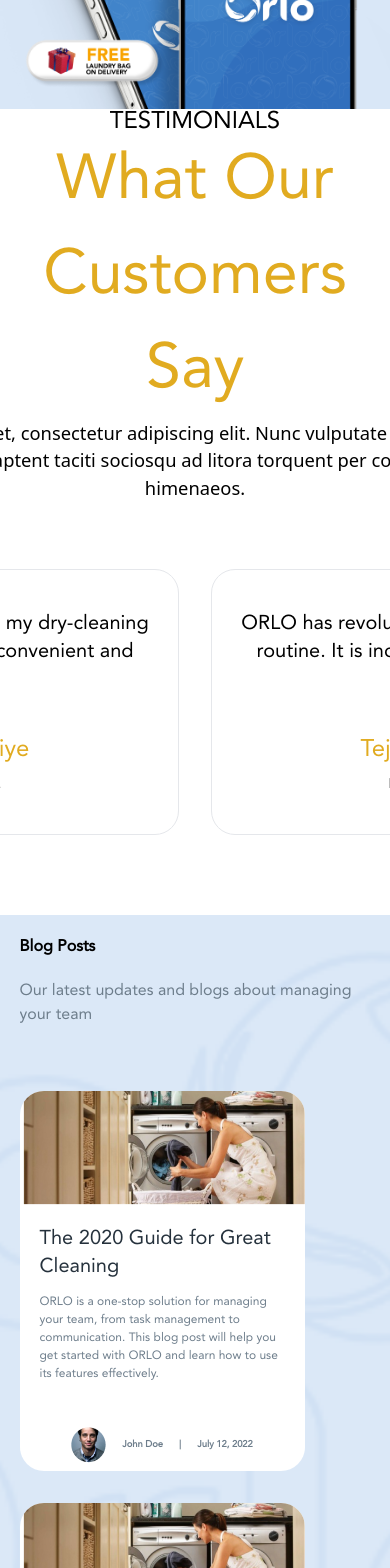
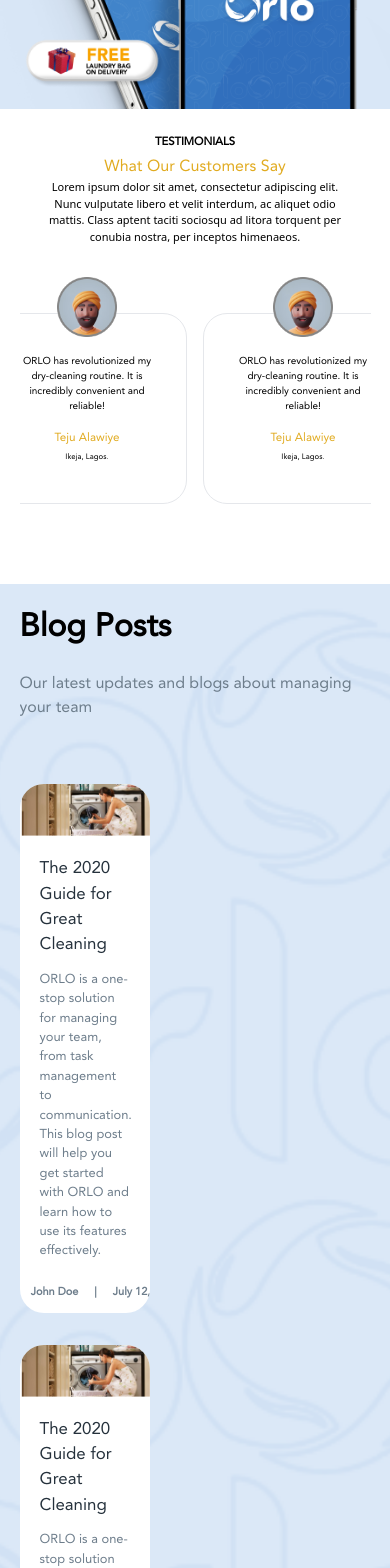
Before and after one commit to Orlomgmt/web_frontend_orlo, a React (Create React App) app: page / in a window 390 px wide. Shown: the part 2360-3928 px from the top of the page. Built offline with nearby package versions, Linux system fonts and the light colour scheme.

Commit message:
updated the mobile view of some sections

```diff
--- a/src/components/BlogSection.jsx
+++ b/src/components/BlogSection.jsx
@@ -1,9 +1,11 @@
-import React from "react";
+import React, { useEffect, useState } from "react";
 import backgroundImage from "../images/blogSectionBg.png";
 import imageBLog1 from "../images/blogImage1.png";
 import profileBlogImage from "../images/Ellipse.png";
 
 const BlogSection = () => {
+  const [visibleItems, setVisibleItems] = useState(4);
+
   const blogData = [
     {
       id: 1,
@@ -102,6 +104,26 @@
       date: "July 12, 2022",
     },
   ];
+
+  useEffect(() => {
+    const handleResize = () => {
+      if (window.innerWidth >= 1280) {
+        // xl breakpoint
+        setVisibleItems(8);
+      } else if (window.innerWidth >= 768) {
+        // md breakpoint
+        setVisibleItems(6);
+      } else {
+        setVisibleItems(4);
+      }
+    };
+
+    handleResize(); // Call once to set initial state
+    window.addEventListener("resize", handleResize);
+
+    return () => window.removeEventListener("resize", handleResize);
+  }, []);
+
   return (
     <section
       className=" w-[100%] flex flex-col justify-center items-center mx-auto bg-primary101 "
@@ -113,34 +135,38 @@
       }}
     >
       <div className=" flex flex-col justify-start items-start w-[90%] mx-auto mt-5 overflow-x-hidden mb-12 ">
-        <h1 className=" font-Avenir font-bold text-black xl:text-5xl lg:text-4xl md:text-3xl sm:text-2xl">
+        <h1 className=" font-Avenir font-bold text-black xl:text-5xl lg:text-4xl md:text-3xl text-[32px]">
           Blog Posts
         </h1>
-        <p className=" font-Avenir xl:text-lg lg:text-base text-base font-normal text-customGray-200 mt-5">
+        <p className=" font-Avenir xl:text-lg text-base font-normal text-customGray-200 mt-5">
           Our latest updates and blogs about managing your team
         </p>
-        <div className=" w-full grid xl:grid-cols-4 lg:grid-cols-3 md:grid-cols-2 sm:grid-cols-1 gap-x-6 gap-y-8 mt-16">
-          {blogData.map((item, id) => (
+        <div className=" w-full grid xl:grid-cols-4 lg:grid-cols-3 md:grid-cols-3 grid-cols-1 gap-x-6 gap-y-8 mt-16">
+          {blogData.slice(0, visibleItems).map((item, id) => (
             <div
               kay={id}
-              className=" w-[285px] gap-5 bg-white overflow-hidden h-[380px] flex flex-col rounded-3xl"
+              className=" lg:w-[285px] max-[625px]:w-[130px] gap-5 bg-white overflow-hidden lg:h-[380px] md:h-[340px] flex flex-col rounded-3xl"
             >
               <img src={item.image} alt={item.author} className="w-full flex" />
 
               <div className=" flex flex-col gap-3 px-5">
-                <h2 className=" font-Avenir text-customGray-300 text-xl font-medium">
+                <h2 className=" font-Avenir text-customGray-300 lg:text-xl md:text-lg max-[625px]:text-[16.891px] font-medium">
                   {item.title}
                 </h2>
-                <p className=" font-Avenir font-normal text-[12px] text-customGray-200">
+                <p className=" font-Avenir font-normal lg:text-[12px] md:text-[10px] text-[12.936px] text-customGray-200">
                   {item.content}
                 </p>
               </div>
-              <div className=" px-5 gap-4 flex flex-row justify-center items-center mt-6">
-                <img src={item.author.profileImage} alt={profileBlogImage} />
-                <div className=" flex flex-row gap-4 font-Avenir text-[9.4px] font-semibold  text-customGray-200">
-                  <p>{item.author.name}</p>
+              <div className=" w-full px-5 gap-4 flex flex-row justify-center items-center lg:mt-6 md:mt-4 mb-2">
+                <img
+                  src={item.author.profileImage}
+                  alt={profileBlogImage}
+                  className="w-6 h-6 rounded-full"
+                />
+                <div className=" flex flex-row gap-4 font-Avenir lg:text-[9.4px] text-[10.945px] font-semibold  text-customGray-200">
+                  <p className=" text-nowrap ">{item.author.name}</p>
                   <p>|</p>
-                  <p>{item.date}</p>
+                  <p className="  text-nowrap">{item.date}</p>
                 </div>
               </div>
             </div>
--- a/src/components/Testimonials.jsx
+++ b/src/components/Testimonials.jsx
@@ -34,32 +34,32 @@
 
 const Testimonials = () => {
   return (
-    <div className=" w-[100%] flex flex-col justify-center items-center mx-auto mb-20 ">
-      <h1 className="text-[#000] text-[24px] font-Avenir font-medium leading-[26.2px]">
+    <div className=" w-[90%] flex flex-col justify-center items-center mx-auto mb-20 mt-5 ">
+      <h1 className="text-[#000] lg:text-[24px] text-[11.25px] font-Avenir font-bold leading-[26.2px]">
         TESTIMONIALS
       </h1>
-      <h1 className=" text-accent font-medium text-[63px] font-Avenir text-center">
+      <h1 className=" text-accent font-medium lg:text-[63px] md:text-[29.277px] font-Avenir text-center">
         {" "}
         What Our Customers Say{" "}
       </h1>
-      <p className=" text-secondary text-center text-[18.34px] font-normal w-[900px]">
+      <p className=" text-secondary text-center lg:text-[18.34px] text-[11px] max-[640px]:w-[294px] font-normal lg:w-[900px]">
         Lorem ipsum dolor sit amet, consectetur adipiscing elit. Nunc vulputate
         libero et velit interdum, ac aliquet odio mattis. Class aptent taciti
         sociosqu ad litora torquent per conubia nostra, per inceptos himenaeos.
       </p>
-      <div className=" w-full flex flex-row gap-8 mx-auto justify-center items-center overflow-hidden mt-8">
+      <div className=" w-full flex flex-row lg:gap-8 gap-4 mx-auto justify-center items-center overflow-hidden mt-8">
         {testimonalData.map((each, index) => (
           <div className="flex flex-col justify-center items-center">
             <img src={each.img} alt={each.img} className=" w-[60px] z-10" />
-            <div className=" -mt-6 flex text-center flex-col gap-10 py-10 px-7 border z-0 rounded-3xl">
-              <h1 className="w-[375px] text-xl font-Avenir font-normal">
+            <div className=" -mt-6 flex lg:w-[375px] md:w-[200px] w-[200px] text-center flex-col lg:gap-10 gap-4 py-10 px-7 border z-0 rounded-3xl">
+              <h1 className=" lg:text-xl md:text-[16px] text-[10px] font-Avenir font-normal">
                 {each.review}
               </h1>
-              <div className=" flex flex-col gap-2 justify-center items-center">
-                <h1 className="text-2xl font-medium text-accent font-Avenir">
+              <div className=" flex flex-col lg:gap-2 gap-1 justify-center items-center">
+                <h1 className="lg:text-2xl text-[11.692px] font-medium text-accent font-Avenir">
                   {each.name}
                 </h1>
-                <p className="text-sm font-normal text-secondary font-Avenir">
+                <p className="lg:text-sm text-[7.795px] font-normal text-secondary font-Avenir">
                   {each.location}
                 </p>
               </div>
```
